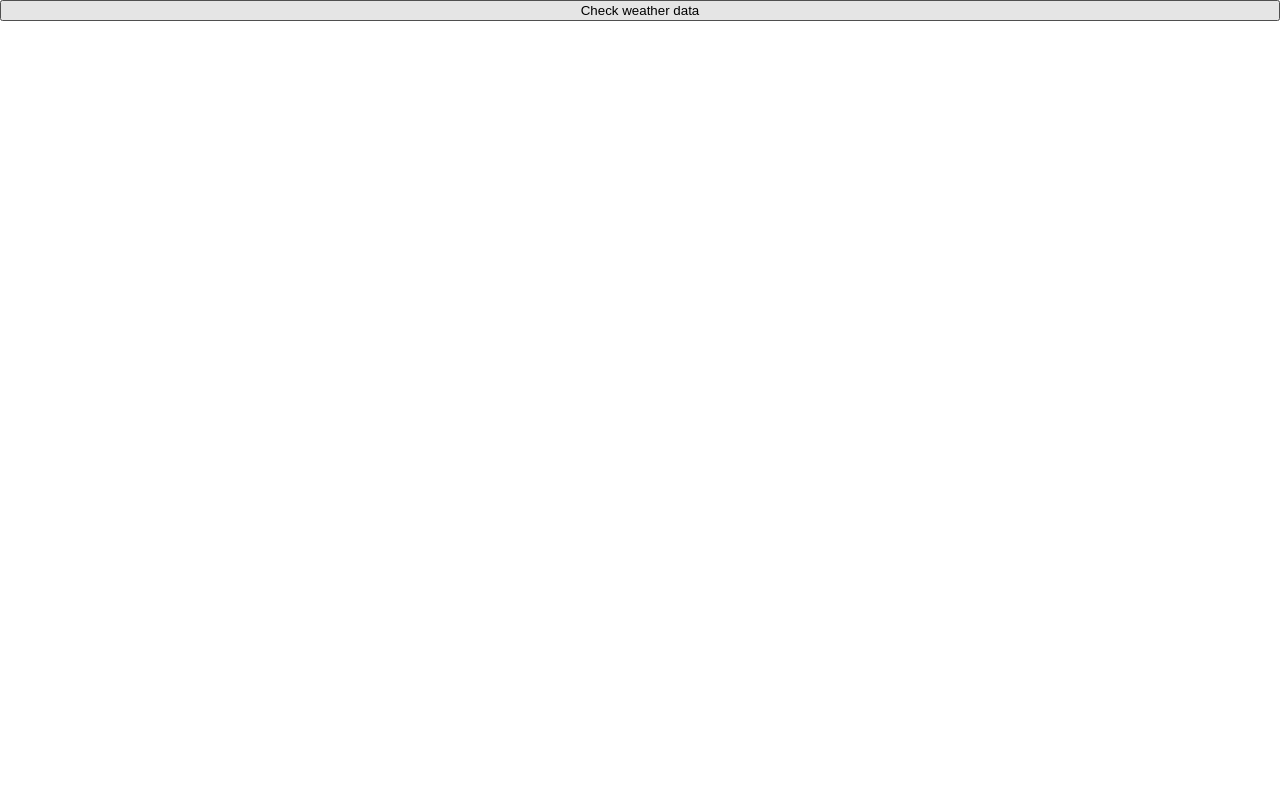
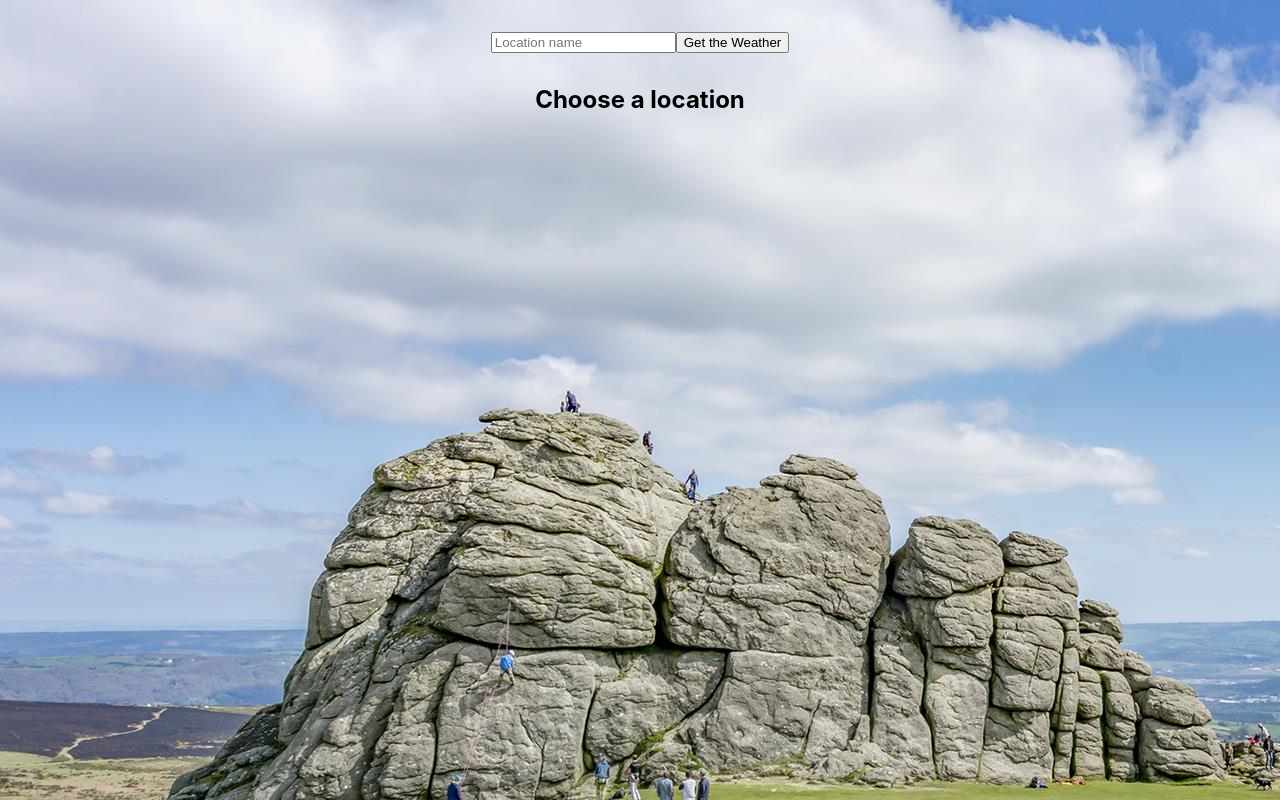
Before and after one commit to AliMcG/v2-dartmoor-weather-app, a React (Create React App) app: page / in a window 1280 px wide. Built offline with nearby package versions, Linux system fonts and the light colour scheme.

Commit message:
weather display card for 5 days

```diff
--- a/src/components/App.css
+++ b/src/components/App.css
@@ -1,15 +1,60 @@
+* {
+  box-sizing: border-box;
+}
+
 .App {
   text-align: center;
   display: flex;
-  flex-direction: column;
-  justify-content: flex-start;
-  flex-wrap: wrap;
+
+
+  /* background-repeat: no-repeat;
+  background-position: "center";
+  min-Height: 100vh;
+  min-Width: 100vw;
+  background-attachment: fixed;
+  background-image: url("../../public/dartmoor-background.jpg"); */
 }
 
-/* .day-card {
+.input-container {
+  /* position: absolute;
+  top: 0;
+  /* flex-direction: row; */
   display: flex;
+
+  justify-content: center;
+  /* height: 20rem; */
+  margin: 2rem;
+}
+
+.bg {
+  background-repeat: no-repeat;
+  background-position: "center";
+  min-Height: 100vh;
+  min-Width: 100vw;
+  background-attachment: fixed;
+  background-image: url("../../public/dartmoor-background.jpg");
+}
+
+.day-card {
+  /* display: flex; */
   flex-direction: column;
+
   width: 20rem;
-  height: 20rem;
+  height: 22rem;
   border: solid 4px black;
-} */
+  background-color: rgb(199, 223, 244);
+}
+
+.card-container {
+  display: flex;
+  flex-direction: row;
+  flex-wrap: wrap;
+  justify-content: flex-start;
+  align-items: flex-start;
+  min-height: 60vh;
+  width: 74vw;
+  gap: 60px;
+  /* margin-top: 1vh;  */
+  margin-bottom: 3vh;
+  margin-left: 7.4vw;
+}
--- a/src/components/App.js
+++ b/src/components/App.js
@@ -1,30 +1,102 @@
-import React, { useState } from "react"
-import data from "../Data/testWeatherData"
+import React, { useState } from "react";
+import data from "../Data/testWeatherData";
 import Display from "./Display";
-import './App.css';
+import Input from "./InputBar";
+import Title from "./Title";
+import "./App.css";
 
 function App() {
-  const [day0, setDay0] = useState("")
+  const [day0, setDay0] = useState("");
+  const [day1, setDay1] = useState("");
+  const [day2, setDay2] = useState("");
+  const [day3, setDay3] = useState("");
+  const [day4, setDay4] = useState("");
+  const [location, setLocation] = useState("");
 
-  function weatherTest(){
-    const today = new Date().getDate()
-    console.log(today)
+  function getWeather() {
+    const today = new Date().getDate();
 
-    setDay0(data.list.filter((object) => {
-        if (new Date(object.dt * 1000).getDate() === today){
-          return object.dt
-         } else  {
-          return false
-         }
-    }))
-    console.log(day0)
+
+    setDay0(
+      data.list.filter((object) => {
+        if (new Date(object.dt * 1000).getDate() === today) {
+          return object.dt;
+        } else {
+          return false;
+        }
+      })
+    );
+    console.log(day0);
+
+    setDay1(
+      data.list.filter((object) => {
+        if (new Date(object.dt * 1000).getDate() === today + 1) {
+          return object.dt;
+        } else {
+          return false;
+        }
+      })
+    );
+
+    setDay2(
+      data.list.filter((object) => {
+        if (new Date(object.dt * 1000).getDate() === today + 2) {
+          return object.dt;
+        } else {
+          return false;
+        }
+      })
+    );
+
+    setDay3(
+      data.list.filter((object) => {
+        if (new Date(object.dt * 1000).getDate() === today + 3) {
+          return object.dt;
+        } else {
+          return false;
+        }
+      })
+    );
+
+    setDay4(
+      data.list.filter((object) => {
+        if (new Date(object.dt * 1000).getDate() === today + 4) {
+          return object.dt;
+        } else {
+          return false;
+        }
+      })
+    );
+
   }
-  // console.log(data.list)
+
+
+  function onChange(e) {
+    setLocation(e.target.value);
+
+  }
 
   return (
     <div className="App">
-      <button onClick={weatherTest}>Check weather data</button>
-      {day0 && <Display day0={day0} />}
+      <div className="bg">
+        <Input
+          handleChange={onChange}
+          location={location}
+          getWeather={getWeather}
+        />
+        {location ? (
+          <Title text={location} />
+        ) : (
+          <Title text="Choose a location" />
+        )}
+        <div className="card-container">
+          {day0 && <Display day0={day0} />}
+          {day1 && <Display day0={day1} />}
+          {day2 && <Display day0={day2} />}
+          {day3 && <Display day0={day3} />}
+          {day4 && <Display day0={day4} />}
+        </div>
+      </div>
     </div>
   );
 }
--- a/src/components/Display.js
+++ b/src/components/Display.js
@@ -13,12 +13,14 @@ export default function Display({day0}) {
 
 
   const [tempData, setTempData] = useState(
-    {labels: day0.map((day) => new Date(day.dt * 1000).getHours()),
+    {labels: day0.map((day) => (new Date(day.dt * 1000).getHours() * 100)),
     datasets: [
     {
-      label: 'Dataset 1',
+      label: `${day}`,
       data: day0.map((day) => day.main.temp),
-
+      backgroundColor: [
+        'rgba(127, 175, 219, 1)'],
+      borderWidth: 1
     }]}
   )
 
@@ -32,11 +34,10 @@ export default function Display({day0}) {
   return (
     <div className="day-card">
       <img src={`http://openweathermap.org/img/wn/${icon}@2x.png`} alt="icon" />
-
       <BarChart ChartData={tempData} />
       <p>{day0[0].main.temp}</p>
       <p>{description}</p>
-      <p>{day}</p>
+      {/* <p>{day}</p> */}
     </div>
   );
 }
--- /dev/null
+++ b/src/components/InputBar.js
@@ -0,0 +1,20 @@
+import React from "react";
+
+function Input({ handleChange, location, getWeather }) {
+
+  return (
+    <div className="input-container">
+      <input
+        className="input"
+        type="text"
+        onChange={handleChange}
+        placeholder="Location name"
+        value={location}
+
+      ></input>
+      <button className="button" onClick={getWeather}>Get the Weather</button>
+    </div>
+  );
+}
+
+export default Input;
--- /dev/null
+++ b/src/components/Title.js
@@ -0,0 +1,9 @@
+import React from "react";
+
+function Title(props) {
+  return (
+    <h2>{props.text}</h2>
+   );
+}
+
+export default Title;
```
Also changed, not shown: public/dartmoor-background.jpg (added).
